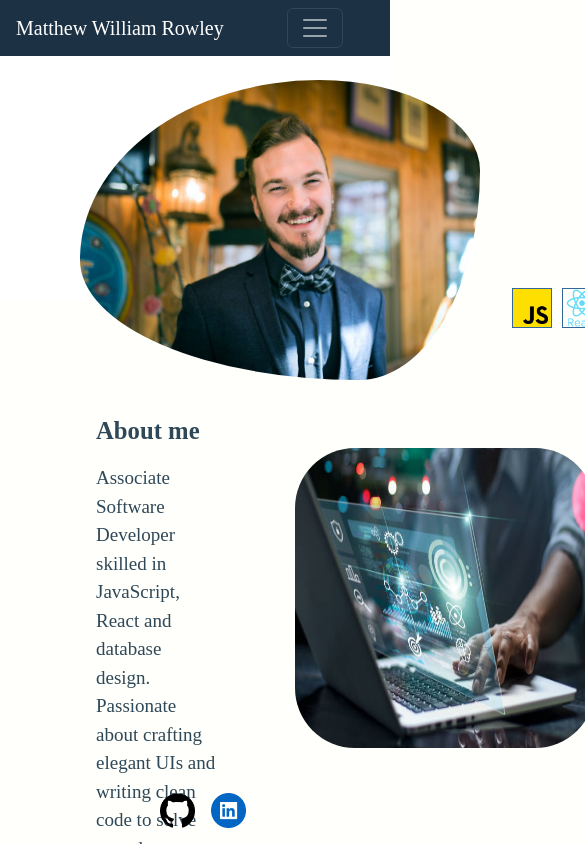
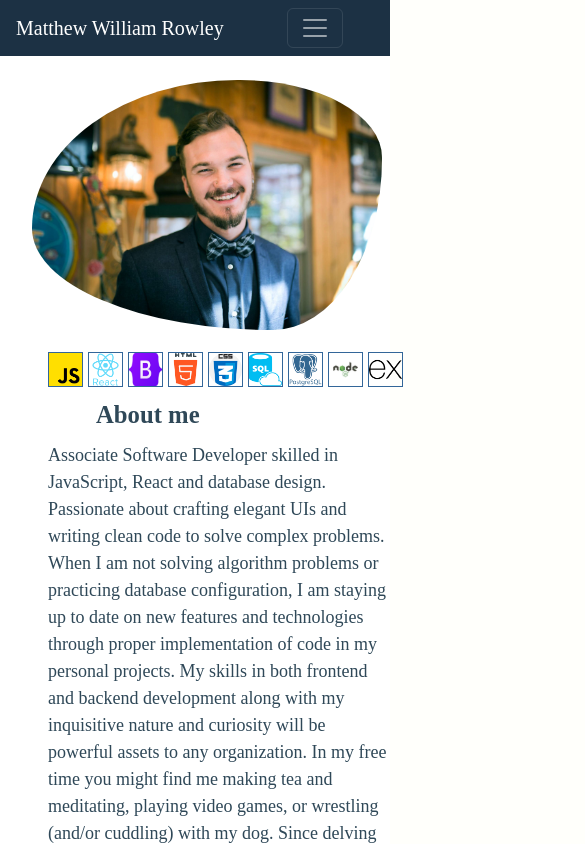
Before and after one commit to mattrowley10/Portfolio, a React (Vite) app: page / in a window 390 px wide. Shown: the top 844 px of the page, 585 px wide, since content can reach past the window. Built offline with nearby package versions, Linux system fonts and the light colour scheme.

Commit message:
how about this?

```diff
--- a/src/App.css
+++ b/src/App.css
@@ -151,6 +151,71 @@ width: 100%;
  text-align: center;
 
 }
+@media (max-width:768px){
+  .icon-list{
+    left: 20rem;
+    top: 22rem;
+  }
+  .icons{
+    margin-right:5px ;
+  }
+  .homeimg{
+    left: 0;
+  }
+  .about-section{
+    flex-direction: column;
+  }
+  .aboutimg{
+    position: relative;
+    left: 10rem;
+    top: 6rem;
+  }
+  .contact-div{
+    position: relative;
+    top: 48rem;
+  }
+}
+@media (max-width: 425px){
+  .about-section{
+    flex-direction: column;
+    flex-wrap: wrap;
+    margin-left: 2rem;
+    position: relative;
+    top: 8rem;
+  }
+  .about-body{
+    margin-right: 0;
+    padding-right: 0;
+    font-size: 18px;
+  }
+  .about-header{
+    top: 25rem;
+    left: 0rem;
+  }
+  .homeimg{
+    left: 2rem;
+    height: 250px;
+    width: 350px;
+  }
+  .icon-list{
+    left: 1rem;
+    top: 22rem;
+  }
+  .icons{
+    height: 35px;
+    width: 35px;
+  }
+  .aboutimg{
+    position: relative;
+    top: 18rem;
+    left: 3rem;
+  }
+  .contact-div{
+    position: relative;
+    top: 28rem;
+    left: 2rem;
+  }
+}
 @media (max-width: 375px){
   .about-section{
     flex-direction: column;
```
